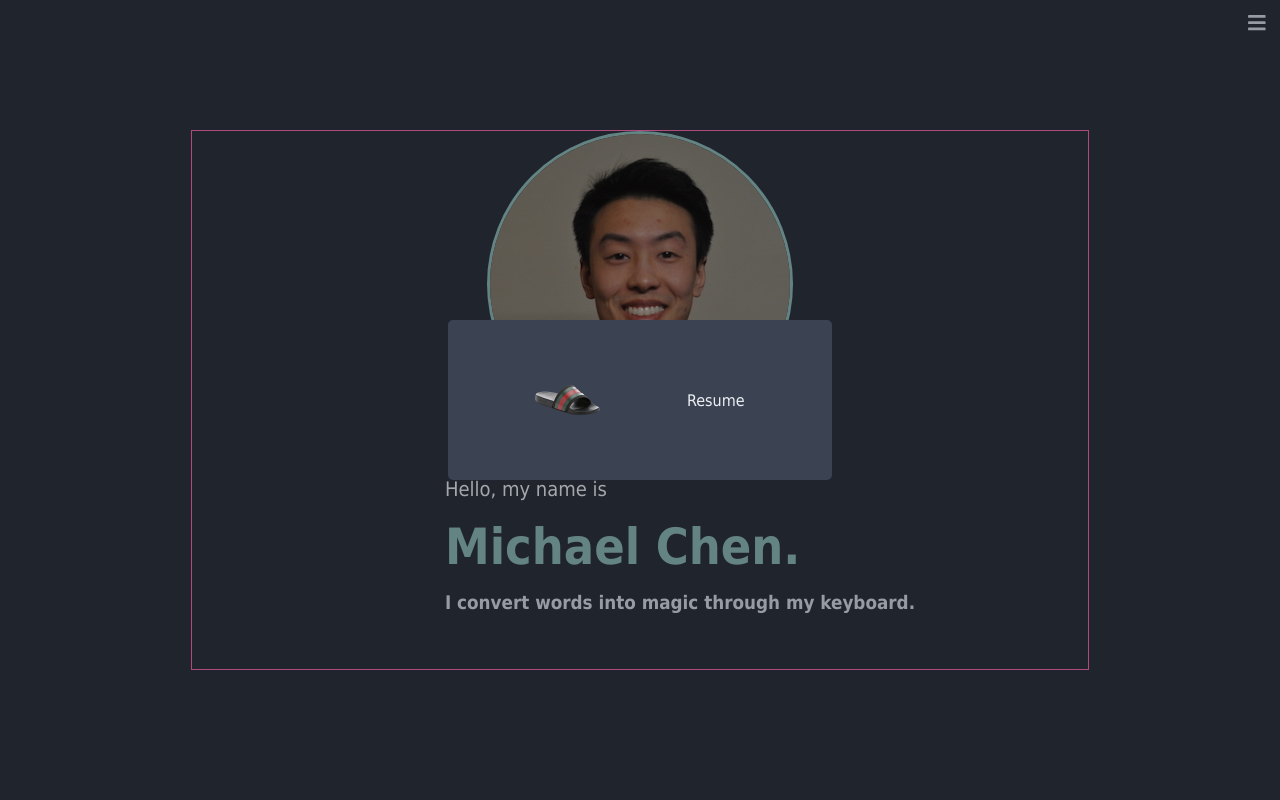
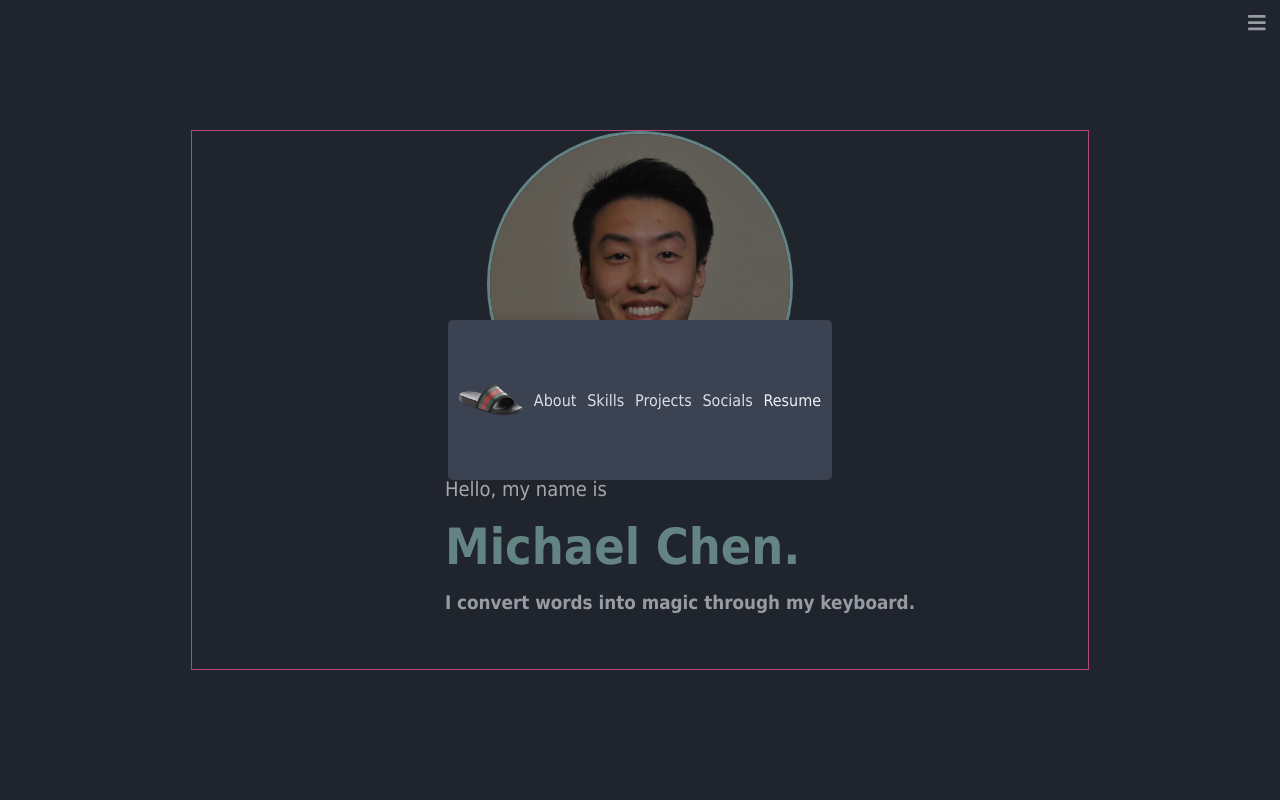
Before and after one commit to michaelcheny/portfolio-v1.5, a React (Create React App) app: page / in a window 1280 px wide. Both pictures are taken after a click on the button 1256 px from the left and 23 px from the top of the page. Shown: the top 800 px of the page. Built offline with nearby package versions, Linux system fonts and the light colour scheme.

Commit message:
add react scroll package and add clickables in menu to bring to scroll area

```diff
--- a/package.json
+++ b/package.json
@@ -13,6 +13,7 @@
     "react": "^16.13.1",
     "react-dom": "^16.13.1",
     "react-scripts": "3.4.1",
+    "react-scroll": "^1.7.16",
     "styled-components": "^5.1.1"
   },
   "scripts": {
--- a/src/assets/data/data.json
+++ b/src/assets/data/data.json
@@ -52,6 +52,8 @@
     "HTML",
     "CSS",
     "OOP",
-    "Socket.io"
+    "Socket.io",
+    "Git/GitHub",
+    "REST API"
   ]
 }
--- a/src/components/About.js
+++ b/src/components/About.js
@@ -48,7 +48,7 @@ const Description = styled.div`
 
 const About = () => {
   return (
-    <AboutSection>
+    <AboutSection id="about">
       <AboutContainer>
         <Description>
           <h2 className="title">About Me</h2>
--- a/src/components/Footer.js
+++ b/src/components/Footer.js
@@ -41,7 +41,7 @@ const Item = styled.a`
 
 const Footer = () => {
   return (
-    <FooterContainer>
+    <FooterContainer id="social">
       <SocialContainer>
         <Item href="mailto:michaelchengaming@gmail.com" target="_blank" rel="noopener noreferrer">
           <FontAwesomeIcon icon={faEnvelopeSquare} size="2x" />
--- a/src/components/Menu.js
+++ b/src/components/Menu.js
@@ -3,6 +3,7 @@ import styled from "styled-components";
 import { useClickOutside } from "../helpers/ClickOutsideHook";
 import gucciFlipFlop from "../assets/images/gucciFlipFlop.png";
 import resume from "../assets/resume/resume.pdf";
+import { animateScroll as scroll, Link as ScrollLink } from "react-scroll";
 
 const MenuContainer = styled.div`
   position: fixed;
@@ -51,6 +52,18 @@ const Menu = ({ setShowMenu, setTheme, theme }) => {
           style={{ height: "2rem" }}
           onClick={() => (theme === "dark" ? setTheme("dark") : setTheme("light"))}
         />
+        <ScrollLink to="about" smooth={true} duration={400}>
+          About
+        </ScrollLink>
+        <ScrollLink to="skills" smooth={true} duration={400}>
+          Skills
+        </ScrollLink>
+        <ScrollLink to="projects" smooth={true} duration={400}>
+          Projects
+        </ScrollLink>
+        <ScrollLink to="social" smooth={true} duration={400}>
+          Socials
+        </ScrollLink>
         <Link href={resume} target="_blank" rel="noopener noreferrer">
           Resume
         </Link>
--- a/src/components/Projects.js
+++ b/src/components/Projects.js
@@ -140,7 +140,7 @@ const Seperator = styled.hr`
 
 const Project = ({ project }) => {
   return (
-    <>
+    <Section id="projects">
       <ProjectContainer>
         <DetailContainer>
           <span className="title">{project.name}</span>
@@ -163,7 +163,7 @@ const Project = ({ project }) => {
           <img src={project.image} alt="temp" className="project-image" />
         </PhotoContainer>
       </ProjectContainer>
-    </>
+    </Section>
   );
 };
 
--- a/src/components/Skills.js
+++ b/src/components/Skills.js
@@ -69,7 +69,7 @@ const SkillsContainer = styled.div`
 
 const Skills = () => {
   return (
-    <SkillsSection>
+    <SkillsSection id="skills">
       <SkillsContainer>
         <h2 className="title">Skills</h2>
         <ul>
```
Also changed, not shown: 1 other file (tests, documents, lock files or other folders).
